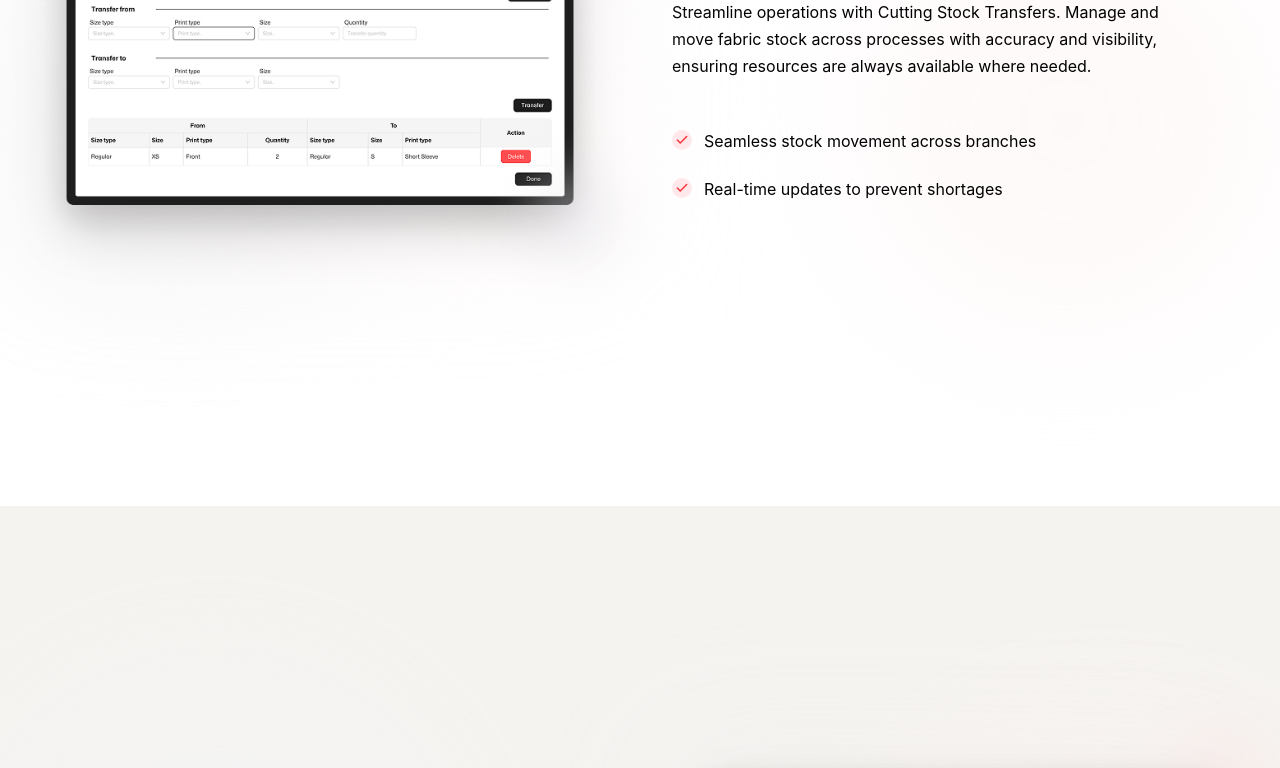
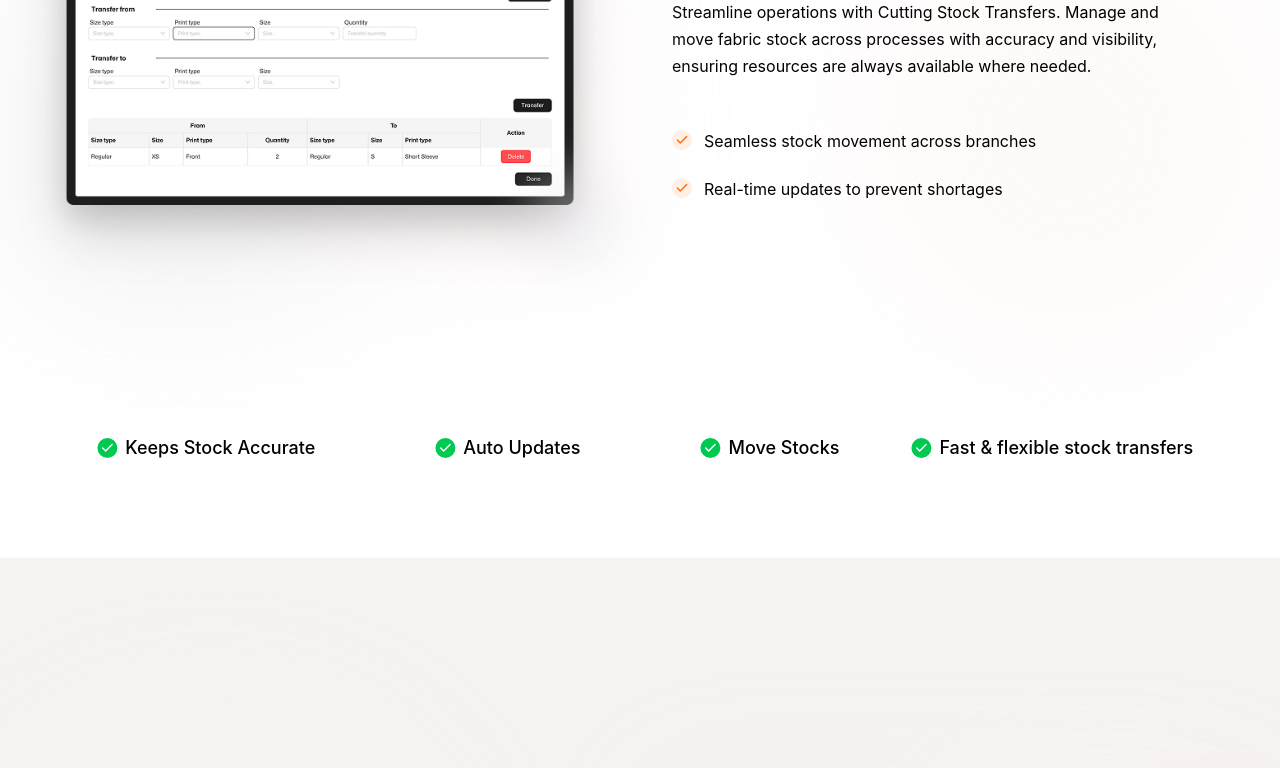
Before and after one commit to chamithsandeepa/Flowsuite-web, a React (Vite) app: page / in a window 1280 px wide. Shown: the part 5600-6368 px from the top of the page. Built offline with nearby package versions, Linux system fonts and the light colour scheme.

Commit message:
Refactor FooterSection and Plans components for improved navigation and visual effects; add scrolling text feature in StockTransfer section

```diff
--- a/src/components/Footer.tsx
+++ b/src/components/Footer.tsx
@@ -26,7 +26,7 @@ const FooterSection = ({ scrollToSection }: FooterSectionProps) => {
 
   const navLinks = [
     { text: "Home", id: "home" },
-    { text: "FlowSuite", id: "how-it-works" },
+    { text: "FlowSuite", id: "flowsuite" },
     { text: "Features", id: "features" },
     { text: "Contact Us", id: "contact" },
   ];
--- a/src/components/Plans.tsx
+++ b/src/components/Plans.tsx
@@ -152,31 +152,22 @@ const AffordablePlansSection = ({
 
           {/* Right Image */}
           <motion.div
-            className="w-full lg:flex-1 flex items-end justify-center lg:justify-end"
+            className="lg:flex-1 flex justify-center lg:justify-end relative overflow-visible min-w-0"
             initial={{ opacity: 0, y: 40 }}
             whileInView={{ opacity: 1, y: 0 }}
             viewport={{ once: true }}
             transition={{ duration: 0.8 }}
           >
             <motion.div
-              className="w-full lg:flex-1 flex items-end justify-center lg:justify-end"
-              initial={{ opacity: 0, y: 40 }}
-              whileInView={{ opacity: 1, y: 0 }}
-              viewport={{ once: true }}
-              transition={{ duration: 0.8 }}
-            >
-              <motion.div
-                className="relative w-full max-w-8xl" // ⬆️ Much larger container
-                whileHover={{
-                  scale: 1.04, // Slight hover zoom for effect
-                  transition: { duration: 0.3 },
-                }}
+              className="relative overflow-visible"
+              style={{ width: "150%", maxWidth: "none" }}
+              whileHover={{ scale: 1.04, transition: { duration: 0.3 } }}
             >
               <motion.img
                 src="images/people.png"
                 alt="Team collaboration"
-                  className="w-[150%] md:w-[160%] lg:w-[180%] h-auto object-contain object-bottom mx-auto -mb-12 lg:-mb-20"
-                  // ⬆️ Increased image scale + moved closer to bottom
+                className="w-full h-auto object-contain object-top -mt-48 lg:-mt-64"
+                style={{ minWidth: "600px" }}
                 initial={{ y: 50, opacity: 0 }}
                 whileInView={{ y: 0, opacity: 1 }}
                 viewport={{ once: true }}
@@ -186,16 +177,13 @@ const AffordablePlansSection = ({
               {/* Glow Effect */}
               <motion.div
                 className="absolute bottom-0 left-1/2 transform -translate-x-1/2 w-[90%] h-40 bg-gradient-to-t from-red-100/40 to-transparent blur-3xl"
-                  animate={{
-                    opacity: [0.3, 0.6, 0.3],
-                  }}
+                animate={{ opacity: [0.3, 0.6, 0.3] }}
                 transition={{
                   duration: 4,
                   repeat: Infinity,
                   ease: "easeInOut",
                 }}
               />
-              </motion.div>
             </motion.div>
           </motion.div>
         </div>
--- a/src/components/StockTransfer.tsx
+++ b/src/components/StockTransfer.tsx
@@ -7,6 +7,14 @@ const StockTransferringSection = ({}: StockTransferringSectionProps) => {
   const features = [
     "Seamless stock movement across branches",
     "Real-time updates to prevent shortages",
+  ];
+
+  // Scrolling text items
+  const scrollingTexts = [
+    "Fast & flexible stock transfers",
+    "Keeps Stock Accurate",
+    "Auto Updates",
+    "Move Stocks",
   ];
 
   return (
@@ -101,8 +109,8 @@ const StockTransferringSection = ({}: StockTransferringSectionProps) => {
                   className="flex items-start gap-3 group justify-center lg:justify-start"
                 >
                   <div className="flex-shrink-0 mt-0.5">
-                    <div className="w-5 h-5 rounded-full bg-red-500/10 flex items-center justify-center">
-                      <Check className="w-3.5 h-3.5 text-red-500 stroke-[2.5]" />
+                    <div className="w-5 h-5 rounded-full bg-orange-500/10 flex items-center justify-center">
+                      <Check className="w-3.5 h-3.5 text-orange-500 stroke-[2.5]" />
                     </div>
                   </div>
                   <p
@@ -121,6 +129,60 @@ const StockTransferringSection = ({}: StockTransferringSectionProps) => {
             </div>
           </div>
         </div>
+
+        {/* 🔸 Seamless nonstop horizontal scroll */}
+        <div className="mt-6 overflow-hidden relative">
+          <div className="flex w-[200%]">
+            <motion.div
+              className="flex whitespace-nowrap gap-30 w-1/2"
+              animate={{ x: ["0%", "-100%"] }}
+              transition={{
+                repeat: Infinity,
+                repeatType: "loop",
+                ease: "linear",
+                duration: 25, // slower and smoother
+              }}
+            >
+              {scrollingTexts.map((text, index) => (
+                <div
+                  key={index}
+                  className="flex items-center gap-2 text-black text-lg font-medium"
+                  style={{ fontFamily: "'Inter', sans-serif" }}
+                >
+                  <div className="w-5 h-5 rounded-full bg-green-500/100 flex items-center justify-center">
+                    <Check className="w-3.5 h-3.5 text-white stroke-[2.5]" />
+                  </div>
+                  <span>{text}</span>
+                </div>
+              ))}
+            </motion.div>
+
+            {/* Duplicate for seamless loop */}
+            <motion.div
+              className="flex whitespace-nowrap gap-30 w-1/2"
+              animate={{ x: ["0%", "-100%"] }}
+              transition={{
+                repeat: Infinity,
+                repeatType: "loop",
+                ease: "linear",
+                duration: 25,
+              }}
+            >
+              {scrollingTexts.map((text, index) => (
+                <div
+                  key={`dup-${index}`}
+                  className="flex items-center gap-2 text-black text-lg font-medium"
+                  style={{ fontFamily: "'Inter', sans-serif" }}
+                >
+                  <div className="w-5 h-5 rounded-full bg-green-500/100 flex items-center justify-center">
+                    <Check className="w-3.5 h-3.5 text-white stroke-[2.5]" />
+                  </div>
+                  <span>{text}</span>
+                </div>
+              ))}
+            </motion.div>
+          </div>
+        </div>
       </div>
     </section>
   );
```
Lines whose indentation alone changed are shown as unchanged.
